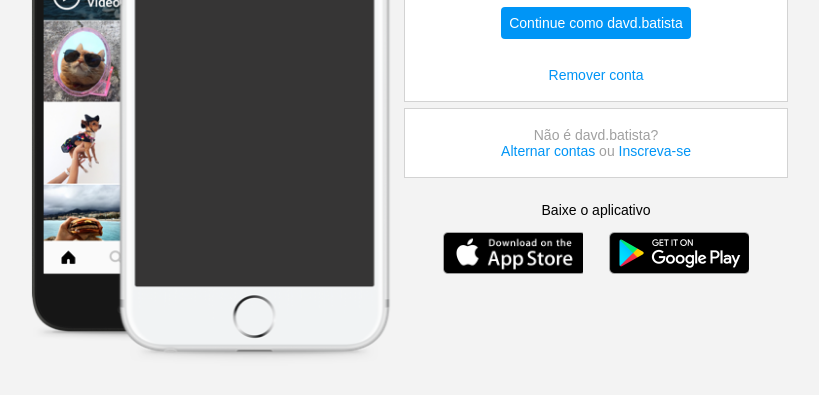
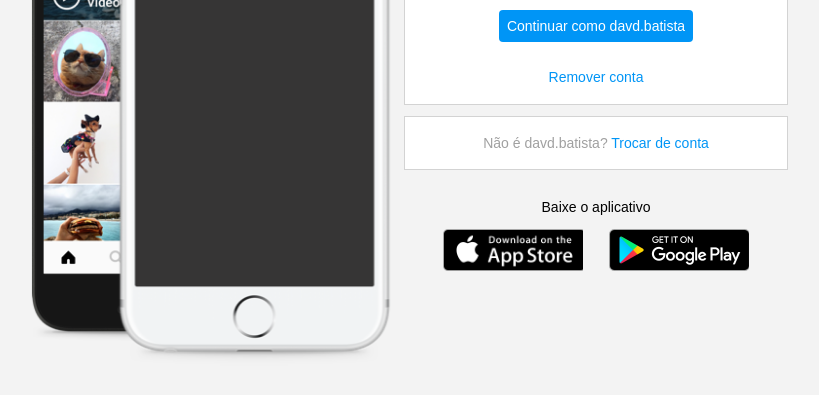
Before and after one commit to David1504-tech/Tela-inicial-instagram, a plain HTML site: page index.html in a window 1280 px wide. Shown: the part 329-724 px from the top of the page, without its empty margins (236-1055 px from the left). Drawn offline with Linux system fonts and the light colour scheme.

Commit message:
first commit

```diff
--- a/index.html
+++ b/index.html
@@ -17,16 +17,12 @@
                 <div class="profile-photo">
                     <img src="./img/davidbatista.jpg" alt="foto de perfil">
                 </div>
-                <a href="#" class="instagram-login">Continue como davd.batista</a>
+                <a href="#" class="instagram-login">Continuar como davd.batista</a>
                 <a href="#" class="instagram-logout">Remover conta</a>
             </div>
             <div class="group">
-                <p class="not-account">Não é davd.batista?</p>
-                <p class="not-account">
-                    <span class="link-blue">Alternar contas</span>
-                    ou
-                    <span class="link-blue">Inscreva-se</span>
-                </p>
+                <p class="not-account"> Não é davd.batista? <span class="link-blue">Trocar de conta</span> </p>
+
             </div>
             <div class="get-the-app">
                 <p class="get-app">Baixe o aplicativo</p>
```
Also changed, not shown: img/kisspng-feature-phone-smartphone-instagram-social-media-ma-instagram-post-5b3443ea0d5e67.3132251915301519140548.jpg (deleted), img/png-clipart-fashion-design-clothing-accessories-lookbook-phone-instagram-text-cosmetics.png (deleted), img/png-clipart-smartphone-feature-phone-word-of-mouth-product-sample-smartphone-gadget-electronics.png (deleted), img/png-transparent-smartphone-instagram-influencer-marketing-social-media-instagram-live-electronics-gadget-mobile-phone.png (deleted), 2 other files.
